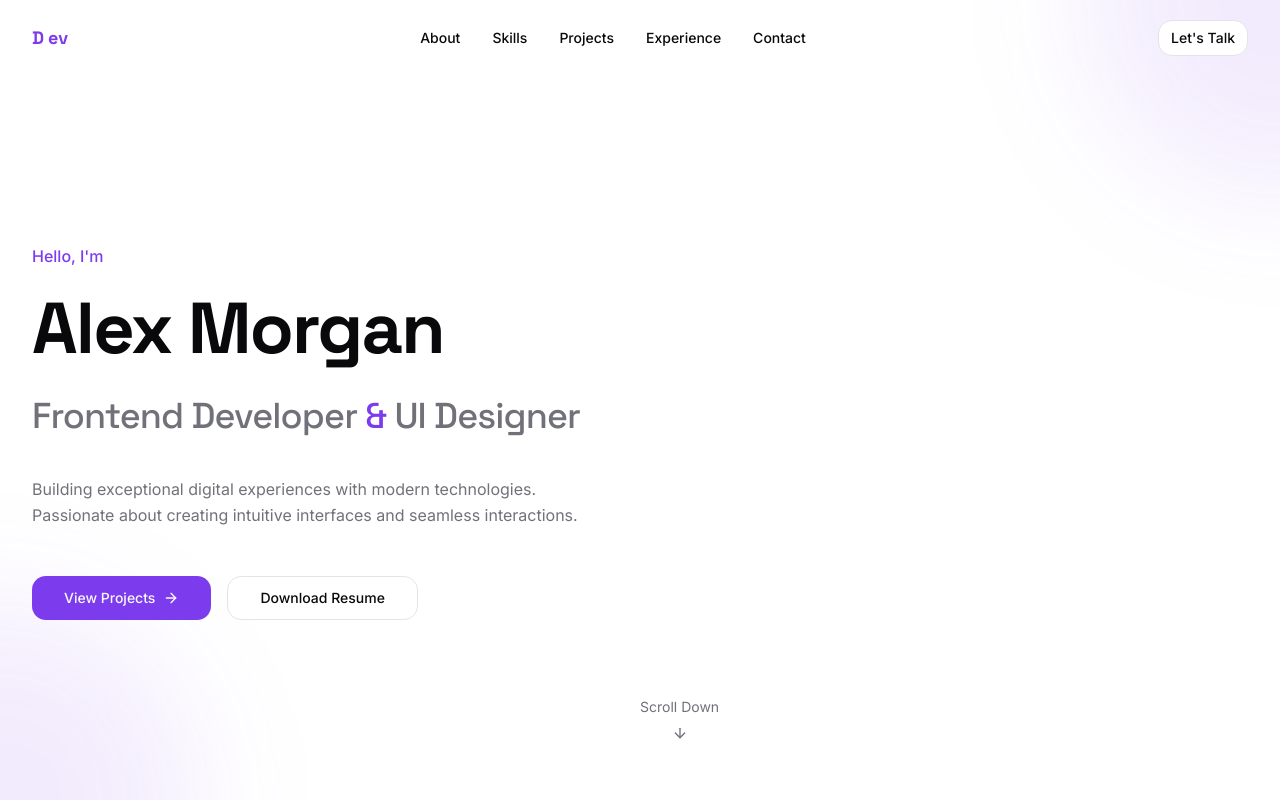
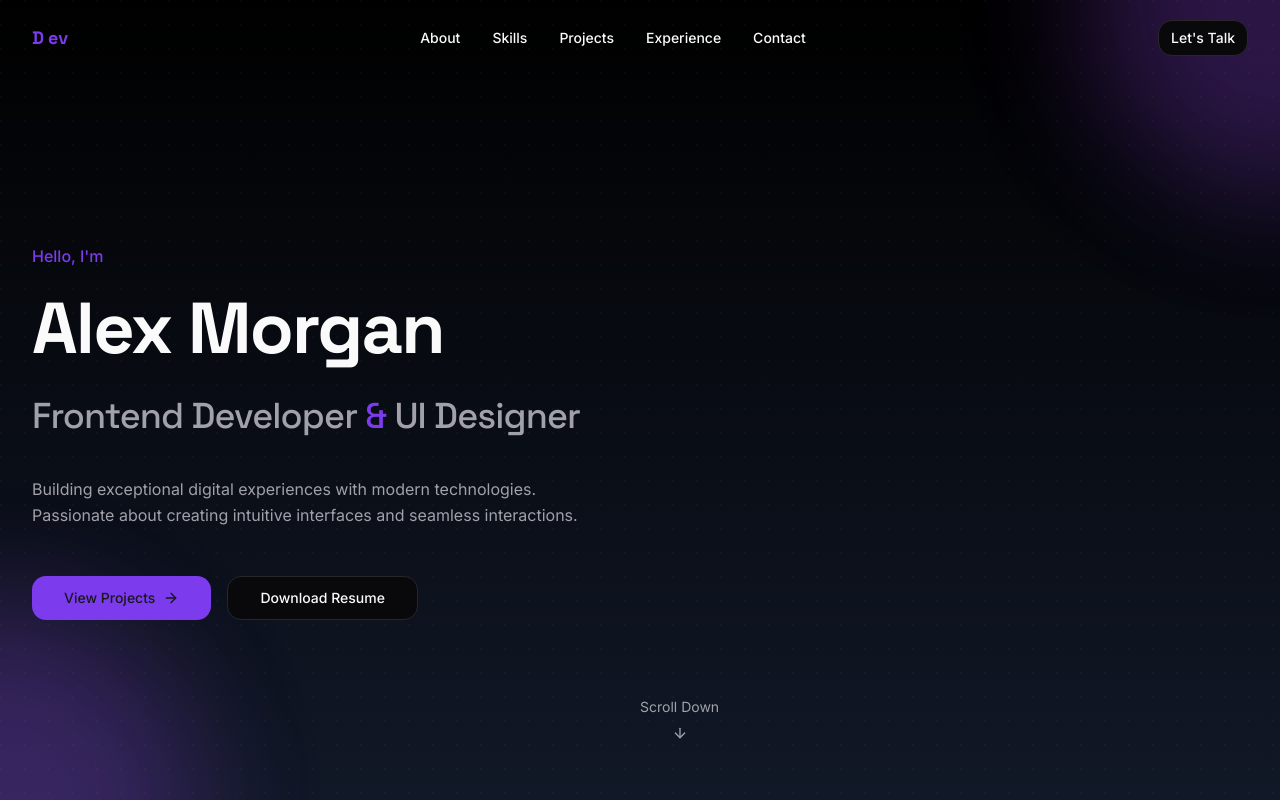
Before and after one commit to jgdshkovi/jagakovi, a React (Vite) app: page / in a window 1280 px wide. Shown: the top 800 px of the page. Built offline with nearby package versions, Linux system fonts and the light colour scheme.

Commit message:
Add background changes

```diff
--- /dev/null
+++ b/src/components/BackgroundPattern.tsx
@@ -0,0 +1,24 @@
+
+const BackgroundPattern = () => {
+  return (
+    <div className="fixed inset-0 -z-10">
+      {/* Dark gradient background */}
+      <div className="absolute inset-0 bg-gradient-to-b from-black to-gray-900" />
+
+      {/* Dot pattern overlay */}
+      <div
+        className="absolute inset-0 opacity-[0.03]"
+        style={{
+          backgroundImage: `radial-gradient(circle at 1px 1px, white 1px, transparent 0)`,
+          backgroundSize: '24px 24px'
+        }}
+      />
+
+      {/* Purple glow effects */}
+      <div className="absolute -top-48 -right-48 w-96 h-96 bg-purple-500/20 rounded-full blur-3xl" />
+      <div className="absolute -bottom-48 -left-48 w-96 h-96 bg-purple-500/20 rounded-full blur-3xl" />
+    </div>
+  );
+};
+
+export default BackgroundPattern;
--- a/src/components/Header.tsx
+++ b/src/components/Header.tsx
@@ -18,7 +18,7 @@ const Header = () => {
     <header
       className={`fixed top-0 left-0 right-0 z-50 transition-all duration-300 ${
         scrolled
-          ? "py-3 bg-white/80 backdrop-blur-md shadow-sm"
+          ? "py-3 bg-background/80 backdrop-blur-md border-b border-border/50"
           : "py-5 bg-transparent"
       }`}
     >
--- a/src/index.css
+++ b/src/index.css
@@ -1,48 +1,38 @@
-
 @tailwind base;
 @tailwind components;
 @tailwind utilities;
 
 @layer base {
   :root {
-    --background: 0 0% 100%;
-    --foreground: 240 10% 4%;
+    --background: 240 10% 3.9%;
+    --foreground: 0 0% 98%;
 
-    --card: 0 0% 100%;
-    --card-foreground: 240 10% 4%;
+    --card: 240 10% 3.9%;
+    --card-foreground: 0 0% 98%;
 
-    --popover: 0 0% 100%;
-    --popover-foreground: 240 10% 4%;
+    --popover: 240 10% 3.9%;
+    --popover-foreground: 0 0% 98%;
 
-    --primary: 240 5% 10%;
-    --primary-foreground: 0 0% 98%;
+    --primary: 0 0% 98%;
+    --primary-foreground: 240 5.9% 10%;
 
-    --secondary: 240 5% 96%;
-    --secondary-foreground: 240 5% 10%;
+    --secondary: 240 3.7% 15.9%;
+    --secondary-foreground: 0 0% 98%;
 
-    --muted: 240 5% 96%;
-    --muted-foreground: 240 4% 46%;
+    --muted: 240 3.7% 15.9%;
+    --muted-foreground: 240 5% 64.9%;
 
     --accent: 262 83% 58%;
     --accent-foreground: 0 0% 98%;
 
-    --destructive: 0 84% 60%;
+    --destructive: 0 62.8% 30.6%;
     --destructive-foreground: 0 0% 98%;
 
-    --border: 240 6% 90%;
-    --input: 240 6% 90%;
-    --ring: 240 5% 65%;
+    --border: 240 3.7% 15.9%;
+    --input: 240 3.7% 15.9%;
+    --ring: 240 4.9% 83.9%;
 
     --radius: 1rem;
-
-    --sidebar-background: 0 0% 98%;
-    --sidebar-foreground: 240 5% 26%;
-    --sidebar-primary: 240 6% 10%;
-    --sidebar-primary-foreground: 0 0% 98%;
-    --sidebar-accent: 240 5% 96%;
-    --sidebar-accent-foreground: 240 6% 10%;
-    --sidebar-border: 220 13% 91%;
-    --sidebar-ring: 217 91% 60%;
   }
 
   /* Import fonts */
--- a/src/pages/Index.tsx
+++ b/src/pages/Index.tsx
@@ -7,12 +7,14 @@ import ProjectsSection from "@/components/ProjectsSection";
 import ExperienceSection from "@/components/ExperienceSection";
 import ContactSection from "@/components/ContactSection";
 import Footer from "@/components/Footer";
+import BackgroundPattern from "@/components/BackgroundPattern";
 
 const Index = () => {
   return (
     <div className="min-h-screen overflow-x-hidden">
+      <BackgroundPattern />
       <Header />
-      <main>
+      <main className="relative">
         <HeroSection />
         <AboutSection />
         <SkillsSection />
```
